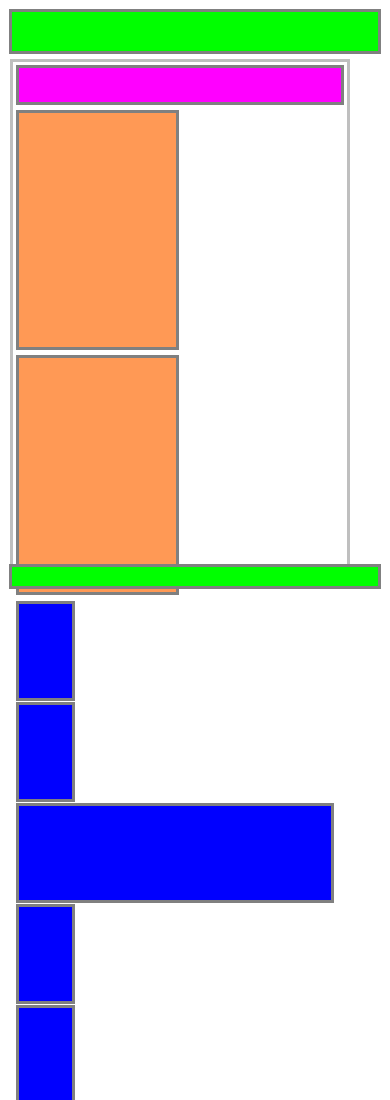
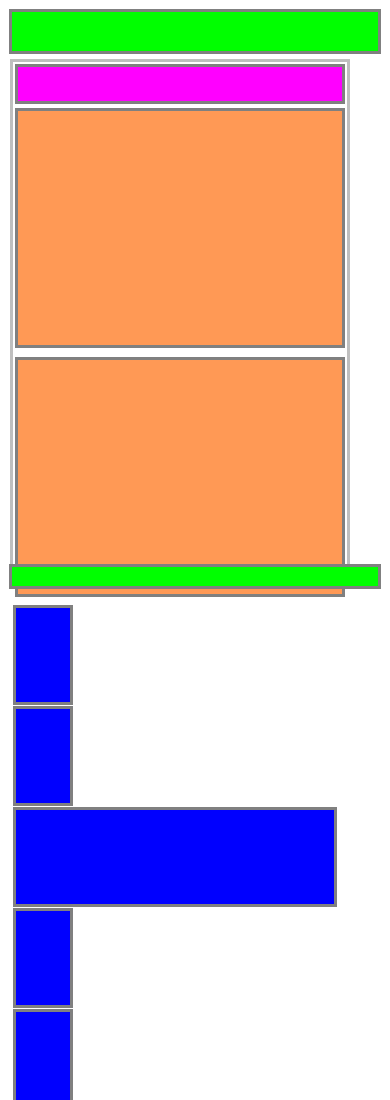
Before and after one commit to arpitgo4/Bootstrap-Exercise-1, a React app: page / in a window 390 px wide. Shown: the top 1100 px of the page. Built offline with nearby package versions, Linux system fonts and the light colour scheme.

Commit message:
big tile adjusted for small screens

```diff
--- a/src/components/App.component.js
+++ b/src/components/App.component.js
@@ -12,11 +12,11 @@ export default class App extends React.Component {
 					<div className="col-md-1 col-sm-1 hidden-xs navbar"></div>
 					<div className="col-md-10 col-sm-10 body">
 						<div className="row">
-							<div className="title col-xs-12"></div>
+							<div className="col-xs-12 title-col"><div className="title" /></div>
 						</div>
 						<div className="row big-tile-container">
-							<div className="col-md-5 col-sm-5 big-tile"></div>
-							<div className=" col-md-5 col-sm-5 big-tile"></div>
+							<div className="col-md-6 col-sm-12 big-tile-col"><div className="big-tile" /></div>
+							<div className=" col-md-6 col-sm-12 big-tile-col"><div className="big-tile" /></div>
 						</div>
 						<div className="small-tile-container">
 							<div className="row small-tile-row">
--- a/src/style.scss
+++ b/src/style.scss
@@ -31,14 +31,14 @@ html, body, #react-app {
 	margin-left: .39%;
 	width: 91.27%;
 	height: 515px;
-	padding: 3px 18px;
 }
-
-.title {
-	background-color: $title-color;
-	height: 40px;
-	border: 3px solid grey;
-	margin-bottom: 5px;
+.title-col {
+	padding: 2px;
+	.title {
+		background-color: $title-color;
+		height: 40px;
+		border: 3px solid grey;
+	}
 }
 
 .big-tile-container {
@@ -47,11 +47,17 @@ html, body, #react-app {
 		height: 240px;
 		border: 3px solid grey;
 		margin-bottom: 5px;
-		width: 49.7720%;
+		//width: 49.7720%;
+		width: 100%;
+		//margin-left: -2.4%;
 
 		&:first-child {
 			margin-right: 5px;
 		}
+	}
+
+	.big-tile-col {
+		padding: 2px;
 	}
 }
 
```
